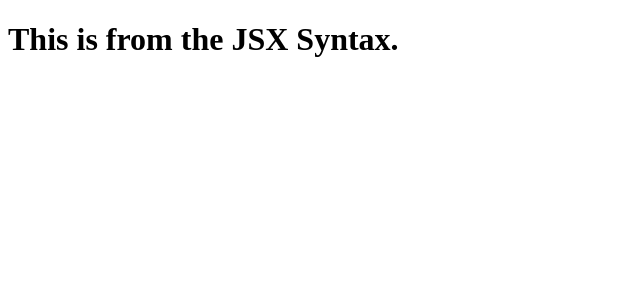
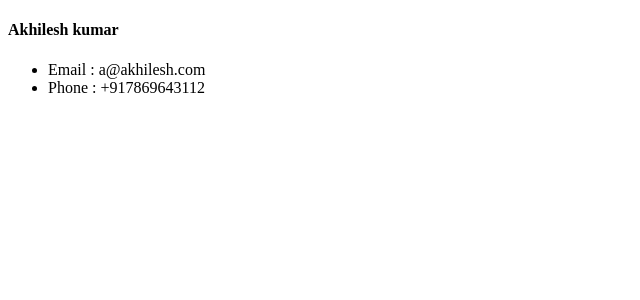
Before and after one commit to akhileshsh026/ReactFrontToEnd, a React (Create React App) app: page / in a window 1280 px wide. Shown: the top 300 px of the page, without its empty margins (0-640 px from the left). Built offline with nearby package versions, Linux system fonts and the light colour scheme.

Commit message:
My First react Component

```diff
--- a/src/App.js
+++ b/src/App.js
@@ -1,17 +1,7 @@
 import React from "react";
-
+import Contact from "./components/Contact";
 function App() {
-  return React.createElement(
-    "div",
-    { className: "App" },
-    React.createElement("h1", null, "This is from the JSX Syntax.")
-  );
-
-  // return (
-  //   <div className="App">
-  //     <h1> This is All cleaned Project </h1>
-  //   </div>
-  // );
+  return <Contact />;
 }
 
 export default App;
--- /dev/null
+++ b/src/components/Contact.js
@@ -0,0 +1,17 @@
+import React, { Component } from "react";
+
+class Contact extends Component {
+  render() {
+    return (
+      <div>
+        <h4>Akhilesh kumar</h4>
+        <ul>
+          <li>Email : a@akhilesh.com</li>
+          <li>Phone : +917869643112</li>
+        </ul>
+      </div>
+    );
+  }
+}
+
+export default Contact;
```
